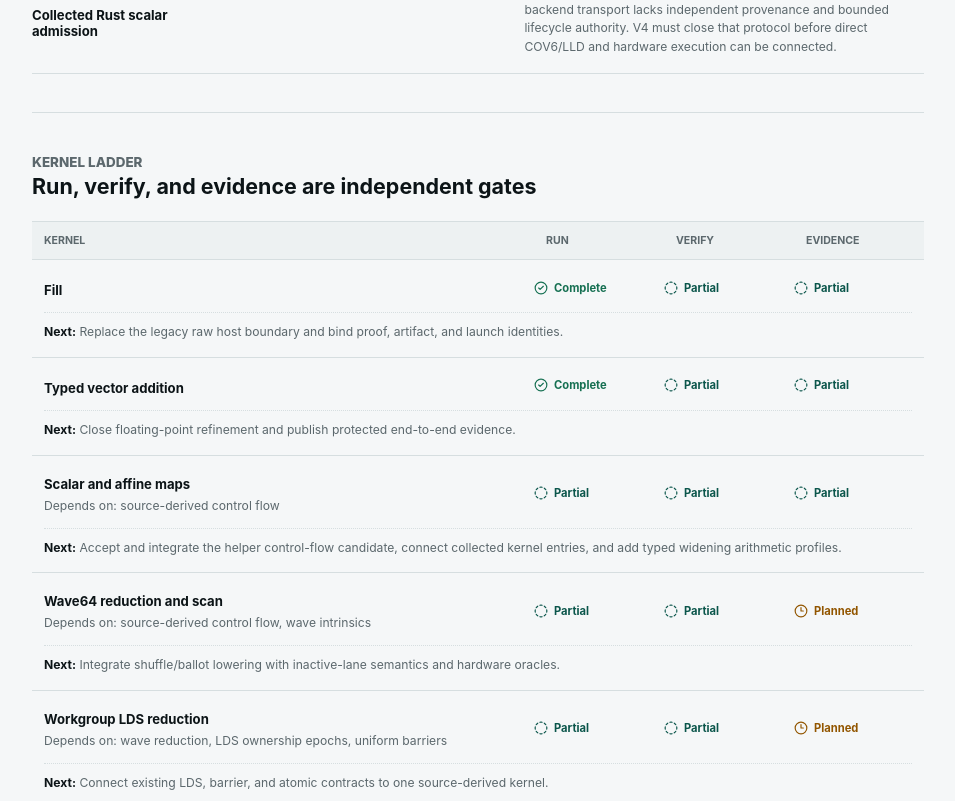
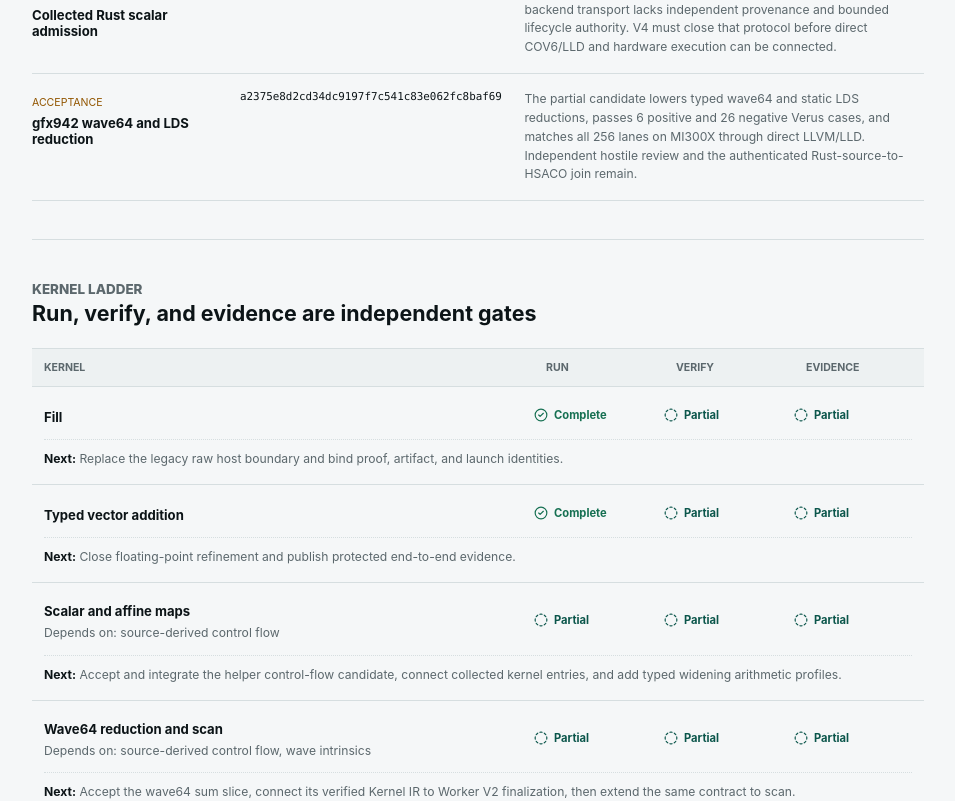
Before and after one commit to harsh-nod/fe2o3-kernels, a React (Vite) app: page /#/status in a window 1280 px wide. Shown: the part 1145-1946 px from the top of the page, without its empty margins (312-1267 px from the left). Built offline with nearby package versions, Linux system fonts and the light colour scheme.

Commit message:
Track gfx942 wave LDS candidate

```diff
--- a/src/content/progress.ts
+++ b/src/content/progress.ts
@@ -73,6 +73,13 @@ export const developmentCheckpoints: DevelopmentCheckpoint[] = [
     detail:
       "V3 binds root and helper MIR plus compiler semantics, but its sealed backend transport lacks independent provenance and bounded lifecycle authority. V4 must close that protocol before direct COV6/LLD and hardware execution can be connected.",
   },
+  {
+    name: "gfx942 wave64 and LDS reduction",
+    commit: "a2375e8d2cd34dc9197f7c541c83e062fc8baf69",
+    state: "acceptance",
+    detail:
+      "The partial candidate lowers typed wave64 and static LDS reductions, passes 6 positive and 26 negative Verus cases, and matches all 256 lanes on MI300X through direct LLVM/LLD. Independent hostile review and the authenticated Rust-source-to-HSACO join remain.",
+  },
 ];
 
 export const kernelProgress: KernelProgress[] = [
@@ -108,18 +115,18 @@ export const kernelProgress: KernelProgress[] = [
     kernel: "Wave64 reduction and scan",
     run: "partial",
     verify: "partial",
-    evidence: "planned",
+    evidence: "partial",
     dependsOn: ["source-derived control flow", "wave intrinsics"],
-    next: "Integrate shuffle/ballot lowering with inactive-lane semantics and hardware oracles.",
+    next: "Accept the wave64 sum slice, connect its verified Kernel IR to Worker V2 finalization, then extend the same contract to scan.",
   },
   {
     id: "workgroup-reduction",
     kernel: "Workgroup LDS reduction",
     run: "partial",
     verify: "partial",
-    evidence: "planned",
+    evidence: "partial",
     dependsOn: ["wave reduction", "LDS ownership epochs", "uniform barriers"],
-    next: "Connect existing LDS, barrier, and atomic contracts to one source-derived kernel.",
+    next: "Accept the 256-thread reduction slice and bind its direct-LLD hardware evidence to the authenticated source artifact.",
   },
   {
     id: "scalar-gemm",
```
